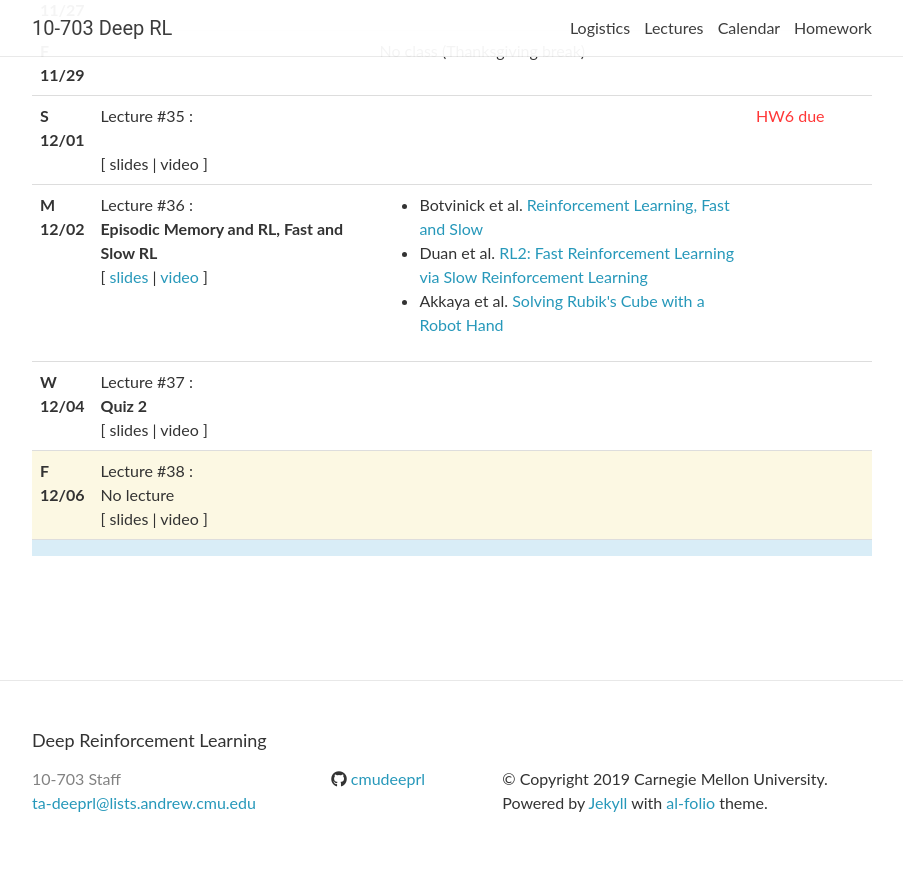
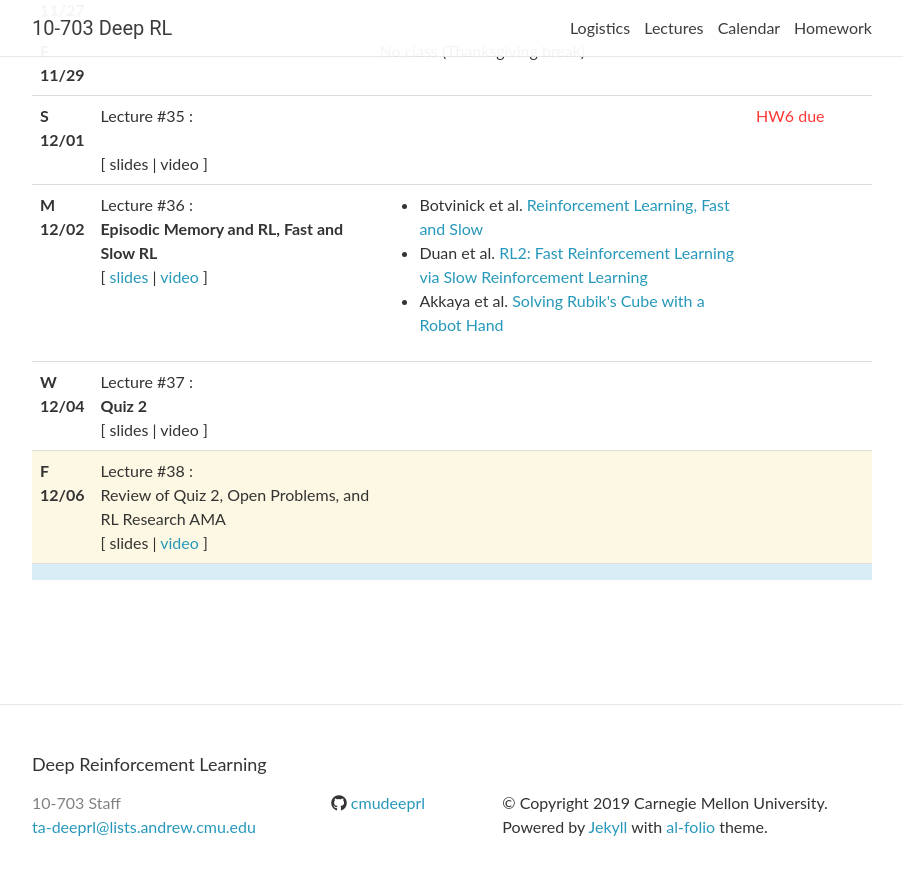
Before and after one commit to cmudeeprl/703website_f19, a Jekyll site: the page built from _pages/lectures.md, in a window 1280 px wide and 900 px high, scrolled down 6488 px. Shown: the top 875 px of the window, without its empty margins (188-1091 px from the left). Built offline with Jekyll 4.4.1, drawn with Linux system fonts in a browser that asks for light colours; nearby versions of some CDN libraries; comment, search, counter and statistics services are not loaded.

Commit message:
last lec

```diff
--- a/_data/lectures.yml
+++ b/_data/lectures.yml
@@ -551,8 +551,9 @@
 - date: F 12/06
   lecturer:
   title: >
-    No lecture
+    Review of Quiz 2, Open Problems, and RL Research AMA
   logistics:
+  video: https://scs.hosted.panopto.com/Panopto/Pages/Viewer.aspx?id=cf7cb27f-3062-45a3-a8bc-ab1b01182050
 
 - date:
   title:
```
